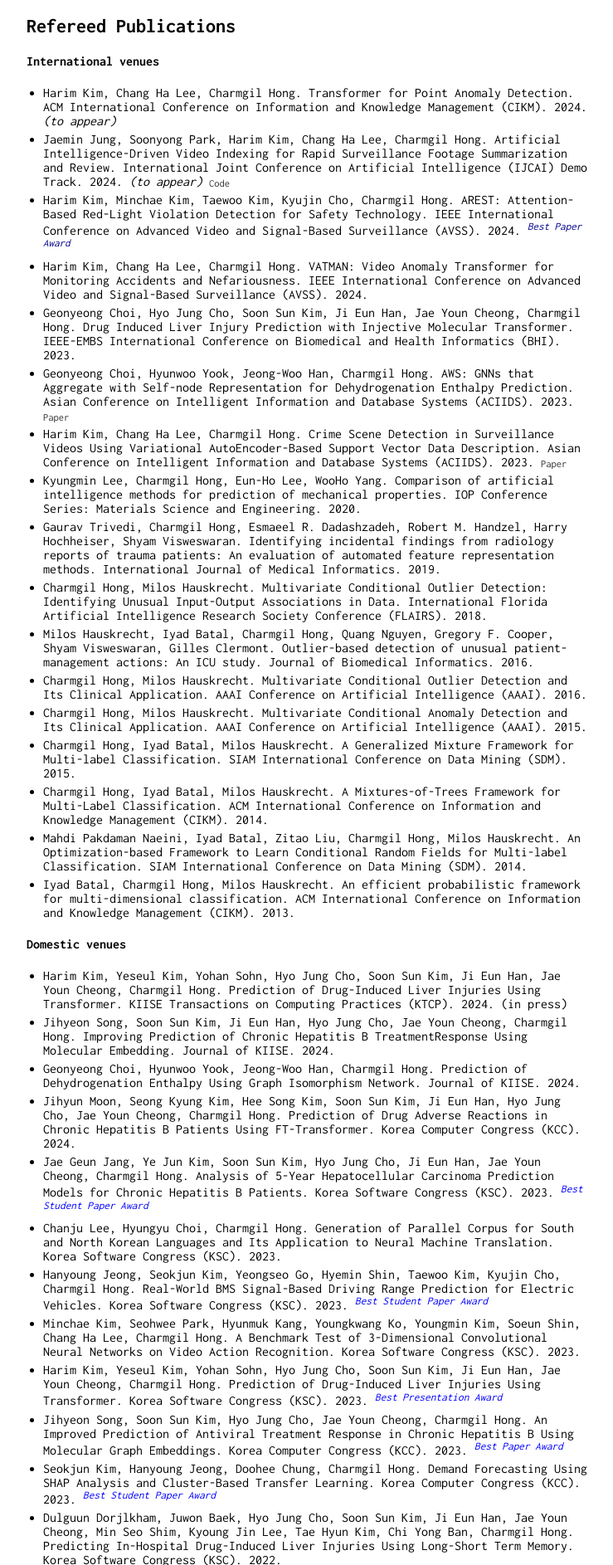
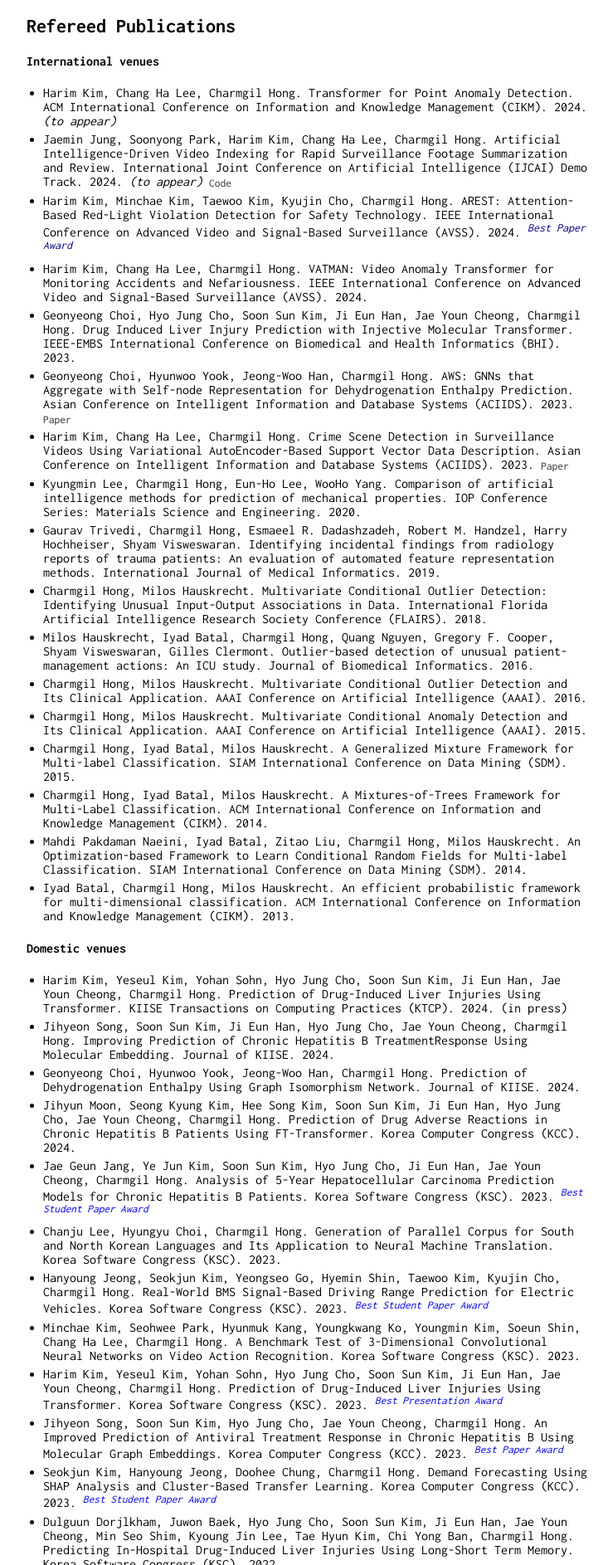
Before and after one commit to charmgil/charmgil.github.io, a Jekyll site: the page built from index.md, in a window 1280 px wide. Shown: the part 413-2299 px from the top of the page at 83% size, without its empty margins (258-997 px from the left). Built offline with Jekyll 4.4.1, drawn with Linux system fonts in a browser that asks for light colours; our own code applies the rules of GitHub Pages for plain Markdown files.

Commit message:
modified:   _sass/_style.scss

```diff
--- a/_sass/_style.scss
+++ b/_sass/_style.scss
@@ -33,10 +33,10 @@ hr {
     vertical-align: super;
     color: darkblue;
     font-style: italic;
-    font-size:0.815em;
+    font-size:0.875em;
 }
 .res {
-    font-size:0.785em;
+    font-size:0.845em;
     vertical-align: middle;
 }
 .res a {
```
